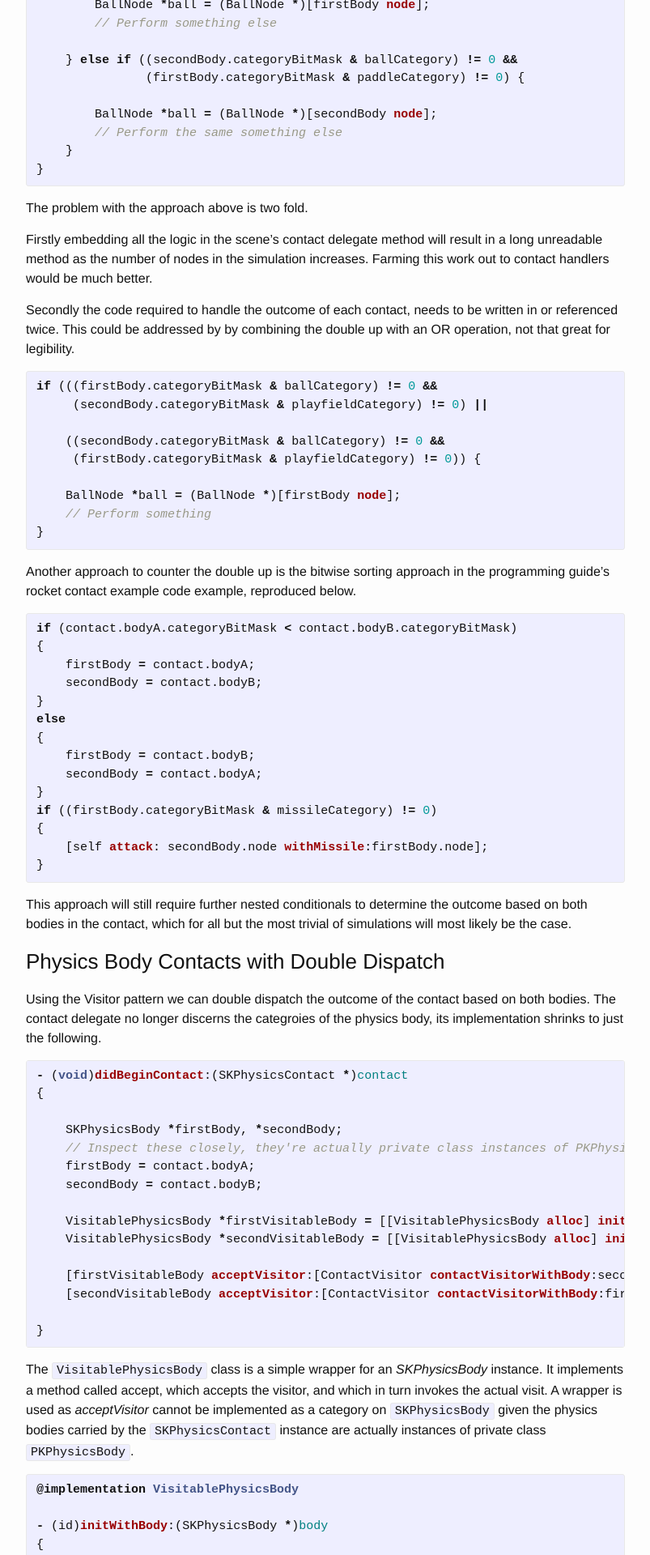
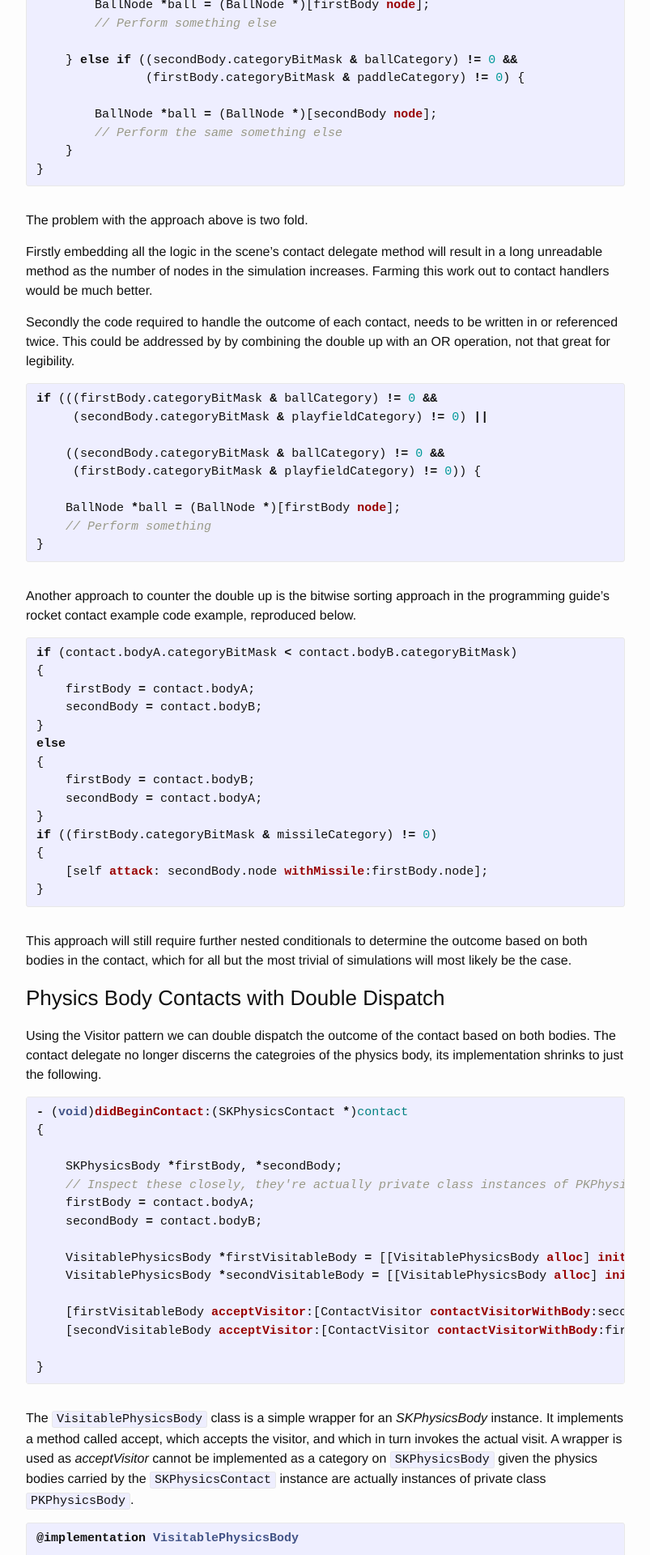
Before and after one commit to kouky/kouky.github.io, a Jekyll site: the page built from _posts/2014-01-24-double-dispatch-sprite-kit-physics-body-contacts.markdown, in a window 1280 px wide. Shown: the part 1689-3609 px from the top of the page at 81% size, without its empty margins (238-1041 px from the left). Built offline with Jekyll 4.4.1, drawn with Linux system fonts in a browser that asks for light colours.

Commit message:
Adjust margin-bottom css for highlight element

```diff
--- a/_sass/_syntax-highlighting.scss
+++ b/_sass/_syntax-highlighting.scss
@@ -3,7 +3,8 @@
  */
 .highlight {
     background: #fff;
-    @extend %vertical-rhythm;
+    // @extend %vertical-rhythm;
+    margin-bottom: $spacing-unit;
 
     .c     { color: #998; font-style: italic } // Comment
     .err   { color: #a61717; background-color: #e3d2d2 } // Error
```
